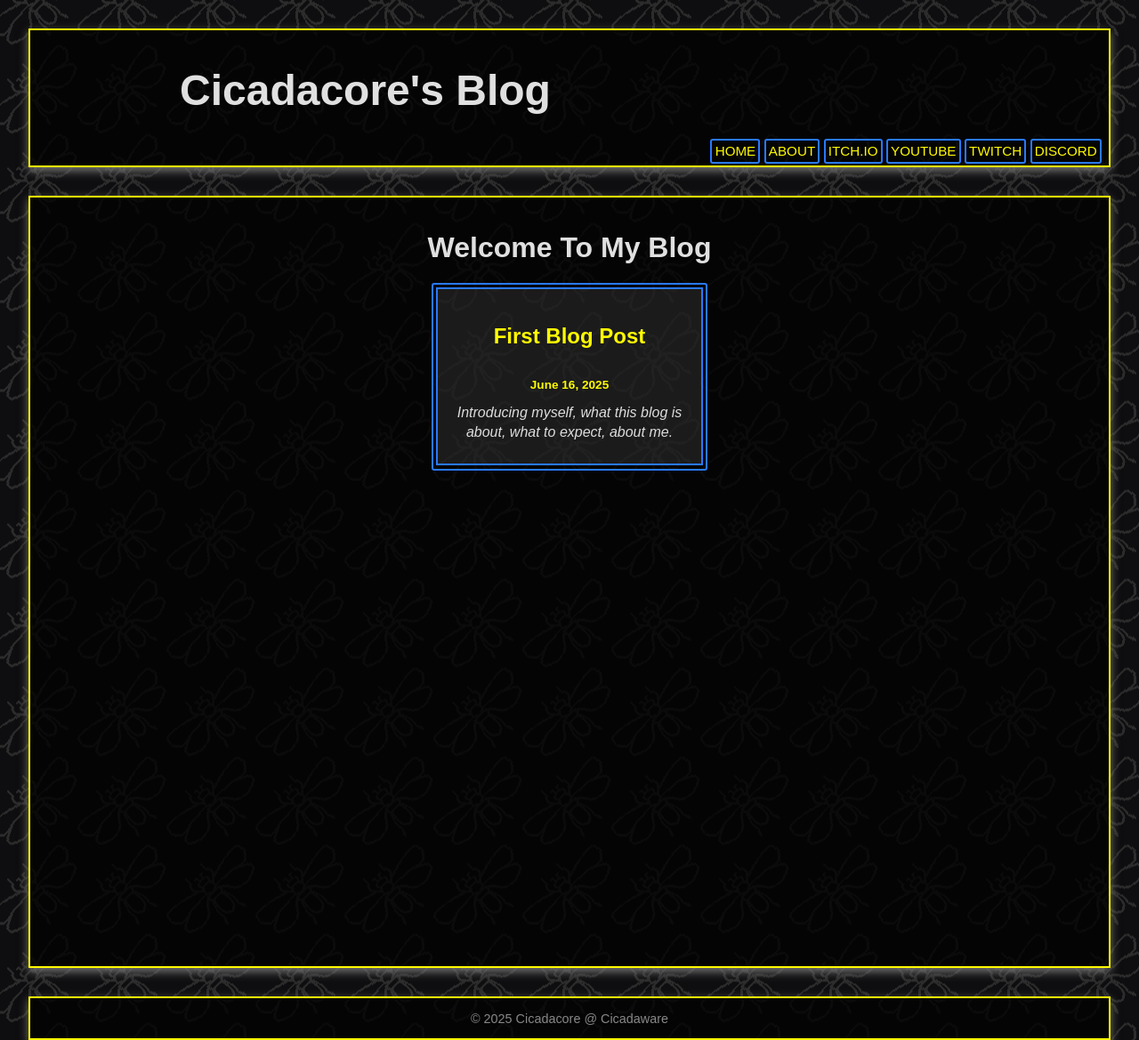
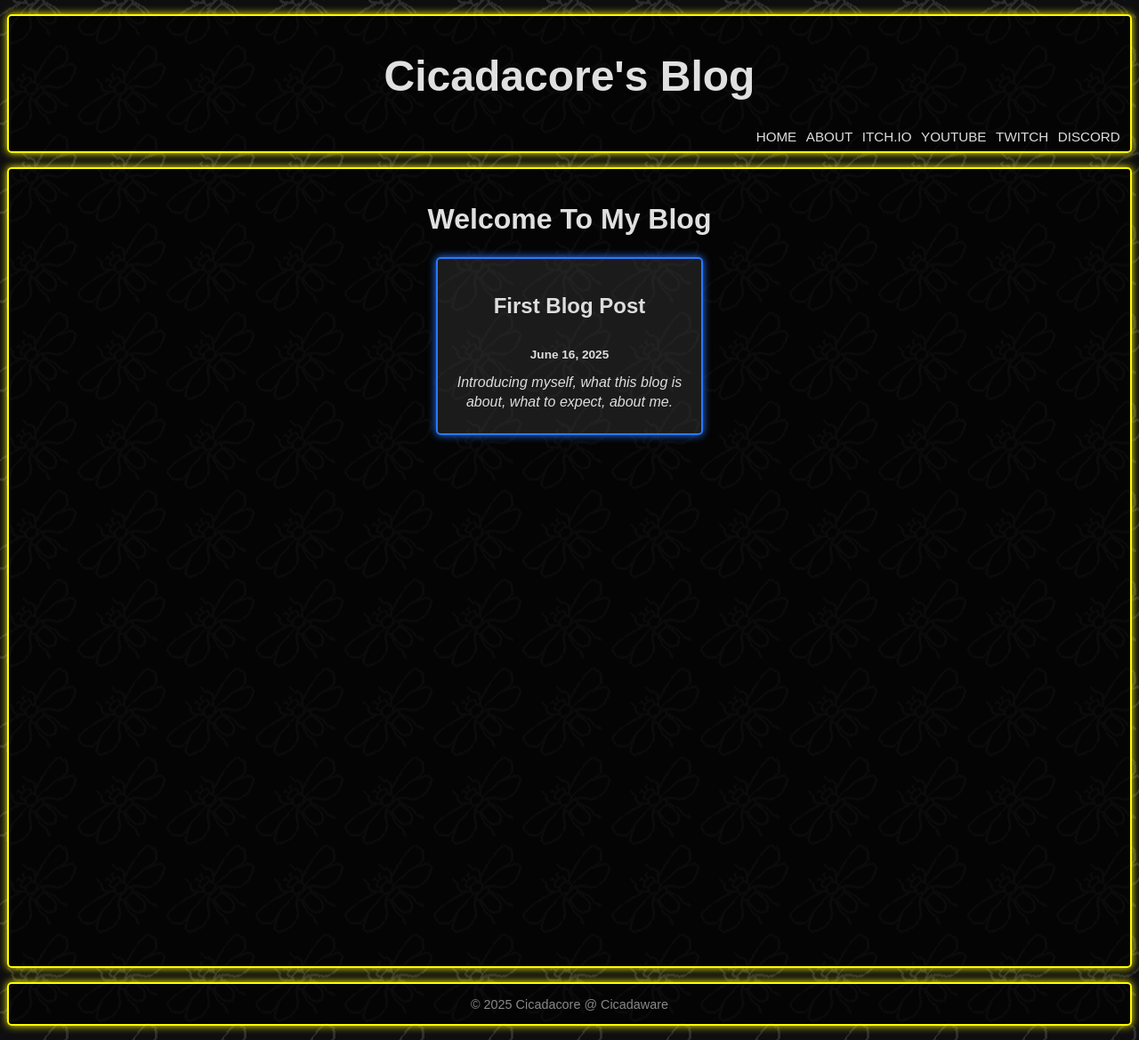
Before and after one commit to Cicadaware/cicadaware.github.io, a Jekyll site: the page built from index.md, in a window 1280 px wide. Shown: the whole page at 89% size. Built offline with Jekyll 4.4.1, drawn with Linux system fonts in a browser that asks for light colours.

Commit message:
visuals overhaul

```diff
--- a/assets/css/style.css
+++ b/assets/css/style.css
@@ -1,13 +1,10 @@
 html {
   height: 100%;
-  margin: 0;
 }
 
 body {
   color: #e0e0e0;
-  font-family: Arial, sans-serif;
-  margin: 0;
-  padding: 1rem;
+  font-family: Arial, Helvetica, sans-serif;
   height: 100%;
   min-height: 100vh;
   background-image: url('https://cicadaware.github.io/assets/images/background.png');
@@ -16,9 +13,8 @@ body {
 }
 
 .title {
-  text-align: left;
+  text-align: center;
   font-size: 3rem;
-  padding-left: 10rem;
 }
 
 .nav {
@@ -29,9 +25,8 @@ body {
 }
 
 a {
-  color: #fffb00;
+  color: #ddd;
   text-decoration: none;
-  border: 2px solid #2979FF;
   border-radius: 3px;
   padding: 0.2rem;
 }
@@ -40,13 +35,15 @@ a:hover,
 a:focus {
   color: white;
   border-color: white;
+  text-decoration: underline;
 }
 
 header, footer {
   background-color: rgba(0, 0, 0, 0.75);
-  margin: 1rem;
   border: 2px solid #fffb00;
-  box-shadow: 0px 4px 10px 0 rgba(122, 122, 122);
+  box-shadow: 0px 0px 10px 0 #fffb00;
+  border-radius: 5px;
+  margin: 1rem 0 1rem 0;
 }
 
 footer {
@@ -58,6 +55,7 @@ footer {
 header {
   padding: 0.5rem;
 }
+
 .page-container {
   display: flex;
   flex-direction: column;
@@ -72,10 +70,10 @@ header {
   flex: 1;
   background-color: rgba(0, 0, 0, 0.75);
   padding: 1rem;
-  margin: 1rem;
   border: 2px solid #fffb00;
   overflow: hidden;
-  box-shadow: 0px 4px 10px 0 rgba(122, 122, 122);
+  box-shadow: 0px 0px 10px 0 #fffb00;
+  border-radius: 5px;
 }
 
 .post-grid {
@@ -87,7 +85,7 @@ header {
 
 .post-link {
   text-decoration: none;
-  color: #fffb00;
+  color: #ddd;
   display: block;
   flex: 1 1 300px;
   max-width: 300px;
@@ -95,6 +93,7 @@ header {
 
 .post-block {
   border: 2px solid  #2979FF;
+  box-shadow: 0px 0px 10px 0 #2979FF;
   background-color: rgba(122, 122, 122, 0.198);
   padding: 1rem;
   height: 200px;
@@ -104,10 +103,11 @@ header {
   overflow: hidden;
   line-height: 1.4;
   text-align: center;
+  border-radius: 5px;
 }
 
 .post-block:hover {
-  background: linear-gradient(to bottom, rgba(255, 0, 0, 0), rgb(255, 255, 0));
+  background: linear-gradient(to bottom, rgba(255, 0, 0, 0), #2979FF);
 }
 
 .post-block p {
@@ -117,7 +117,7 @@ header {
 
 .post-date {
   font-size: 0.85rem;
-  color: #fffb00;
+  color: #ddd;
   margin: 0 0 0.2rem 0;
   font-weight: 600;
 }
```
